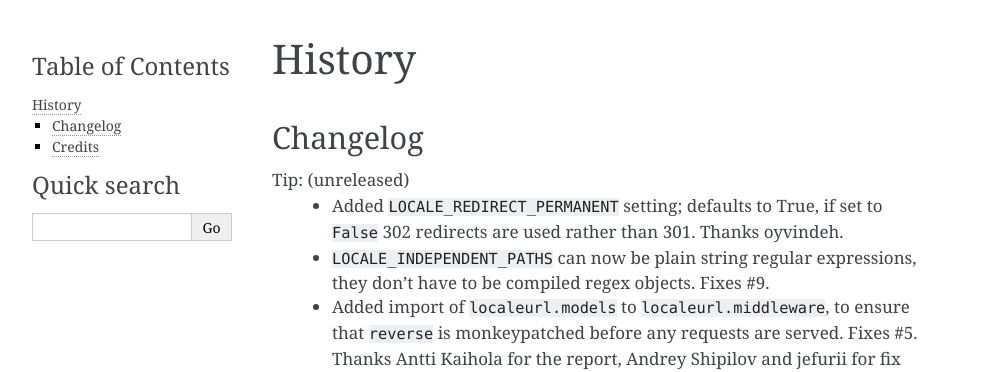
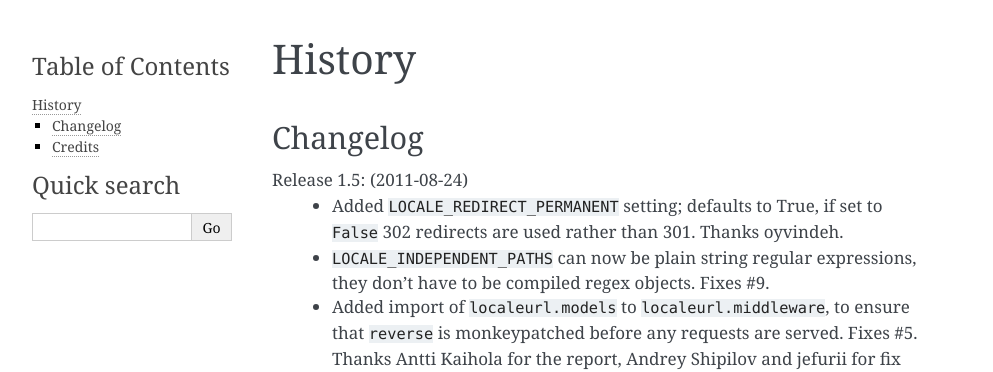
Before and after one commit to carljm/django-localeurl, a Sphinx documentation site: the page built from docs/history.rst, in a window 1280 px wide. Shown: the top 372 px of the page, without its empty margins (148-1141 px from the left). Built offline with Sphinx 7.4.7, drawn with Linux system fonts in a browser that asks for light colours.

Commit message:
Bump version for release.

```diff
--- a/docs/history.rst
+++ b/docs/history.rst
@@ -5,7 +5,7 @@ History
 Changelog
 ---------
 
-Tip: (unreleased)
+Release 1.5: (2011-08-24)
   * Added ``LOCALE_REDIRECT_PERMANENT`` setting; defaults to True, if set to
     ``False`` 302 redirects are used rather than 301. Thanks oyvindeh.
   * ``LOCALE_INDEPENDENT_PATHS`` can now be plain string regular expressions,
--- a/metadata.py
+++ b/metadata.py
@@ -22,5 +22,5 @@ except IOError:
 name = 'localeurl'
 authors = 'Joost Cassee, Artiom Diomin and Carl Meyer'
 copyright_years = '2008-2010'
-version = '1.4.post%s' % hgrev
+version = '1.5'
 release = version
```
